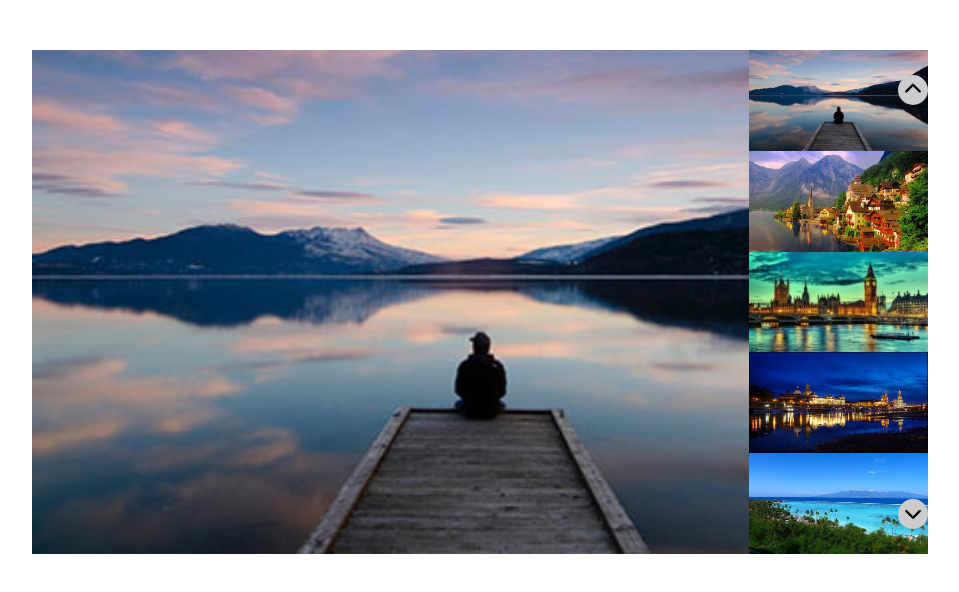
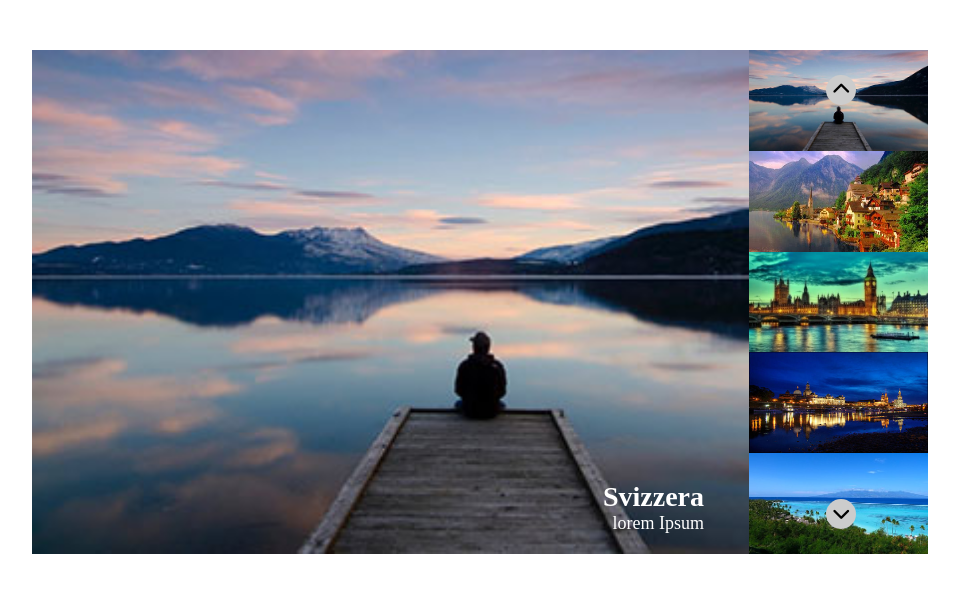
Before and after one commit to Calibro45/js-array-carousel, a plain HTML site: page index.html in a window 1280 px wide. Shown: the whole page, without its empty margins (160-1119 px from the left). Drawn offline with Linux system fonts and the light colour scheme.

Commit message:
layout html spunto

```diff
--- a/css/style.css
+++ b/css/style.css
@@ -43,6 +43,22 @@ main {
     display: block;
 }
 
+.slide-wrapper .desc-wrap {
+    position: absolute;
+    bottom: 20px;
+    width: 75%;
+    color: white;
+    text-align: right;
+}
+
+.desc-wrap .title {
+    font-size: 28px;
+}
+
+.desc-wrap .subtitle {
+    font-size: 18px;
+}
+
 .arrow {
     display: flex;
     flex-direction: column;
@@ -51,6 +67,7 @@ main {
     position: absolute;
     top: 5%;
     bottom: 5%;
+    right: 8%;
     width: 100%;
     justify-content: space-between;
     z-index: 1;
@@ -65,6 +82,7 @@ main {
     display: flex;
     align-items: center;
     justify-content: center;
+    cursor: pointer;
 }
 
 .controls-wrapper {
@@ -80,4 +98,10 @@ main {
 .controls-wrapper .controls {
     height: calc(100% / 5);
     aspect-ratio: 16/9;
+    outline: 2px solid transparent;
 }
+
+.controls.active {
+    outline: 2px solid #ccc;
+    outline-offset: -2px;
+}
--- a/index.html
+++ b/index.html
@@ -17,6 +17,10 @@
             <div class="slide-wrapper">
                 <div class="item.active">
                     <img src="img/01.jpg" alt="">
+                    <div class="desc-wrap">
+                        <h2 class="title">Svizzera</h2>
+                        <p class="subtitle">lorem Ipsum</p>
+                    </div>
                 </div>
                 <!-- <div class="item">
                     <img src="img/02.jpg" alt="">
```
